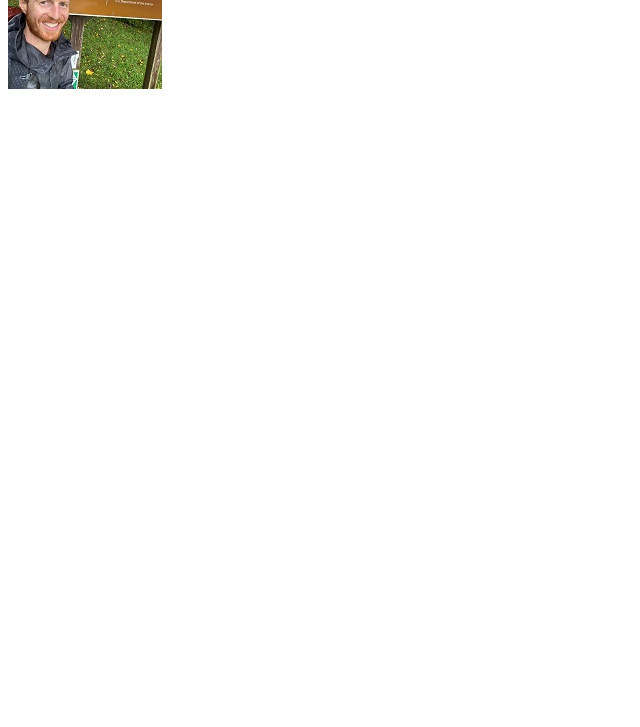
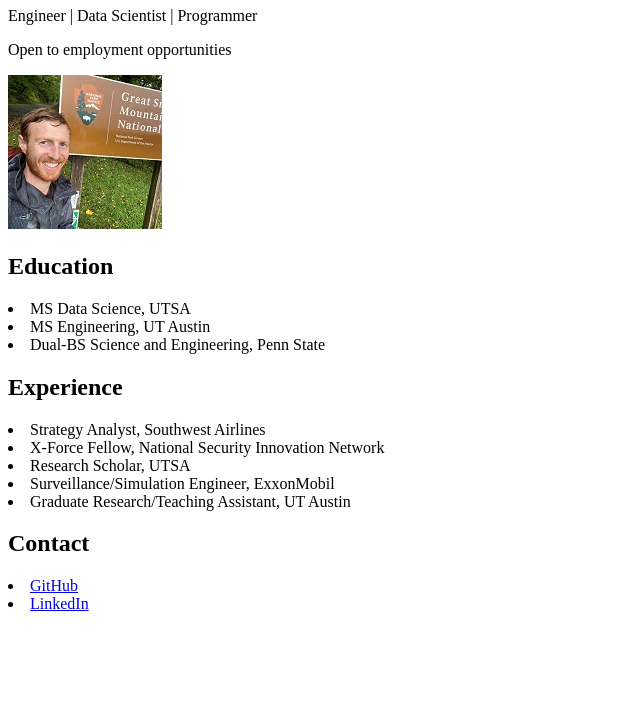
Before and after one commit to leemichaelwaters/leemichaelwaters.github.io, a plain HTML site: page index.html in a window 1280 px wide. Shown: the part 73-800 px from the top of the page, without its empty margins (0-640 px from the left). Drawn offline with Linux system fonts and the light colour scheme.

Commit message:
Added education, experience, contact.

```diff
--- a/index.html
+++ b/index.html
@@ -2,9 +2,32 @@
 <html lang="en-US">
   <head>
     <meta charset="utf-8">
+    <meta name="viewport" content="width=device-width">
     <title>Lee's page</title>
   </head>
   <body>
+
+    <h1>Lee Waters</h1>
+    <p>Engineer | Data Scientist | Programmer</p>
+    <p>Open to employment opportunities</p>
     <img src="images/lee-waters.jpeg" alt="Lee Waters profile picture">
+
+    <h2>Education</h2>
+      <li>MS Data Science, UTSA</li>
+      <li>MS Engineering, UT Austin</li>
+      <li>Dual-BS Science and Engineering, Penn State</li>
+
+      <h2>Experience</h2>
+      <li>Strategy Analyst, Southwest Airlines</li>
+      <li>X-Force Fellow, National Security Innovation Network</li>
+      <li>Research Scholar, UTSA</li>
+      <li>Surveillance/Simulation Engineer, ExxonMobil</li>
+      <li>Graduate Research/Teaching Assistant, UT Austin</li>
+
+    <!-- TDL: Projects -->
+
+    <h2>Contact</h2>
+      <li><a href="https://github.com/leemichaelwaters">GitHub</a></li>
+      <li><a href="https://www.linkedin.com/in/leemichaelwaters/">LinkedIn</a></li>
   </body>
 </html>
```
